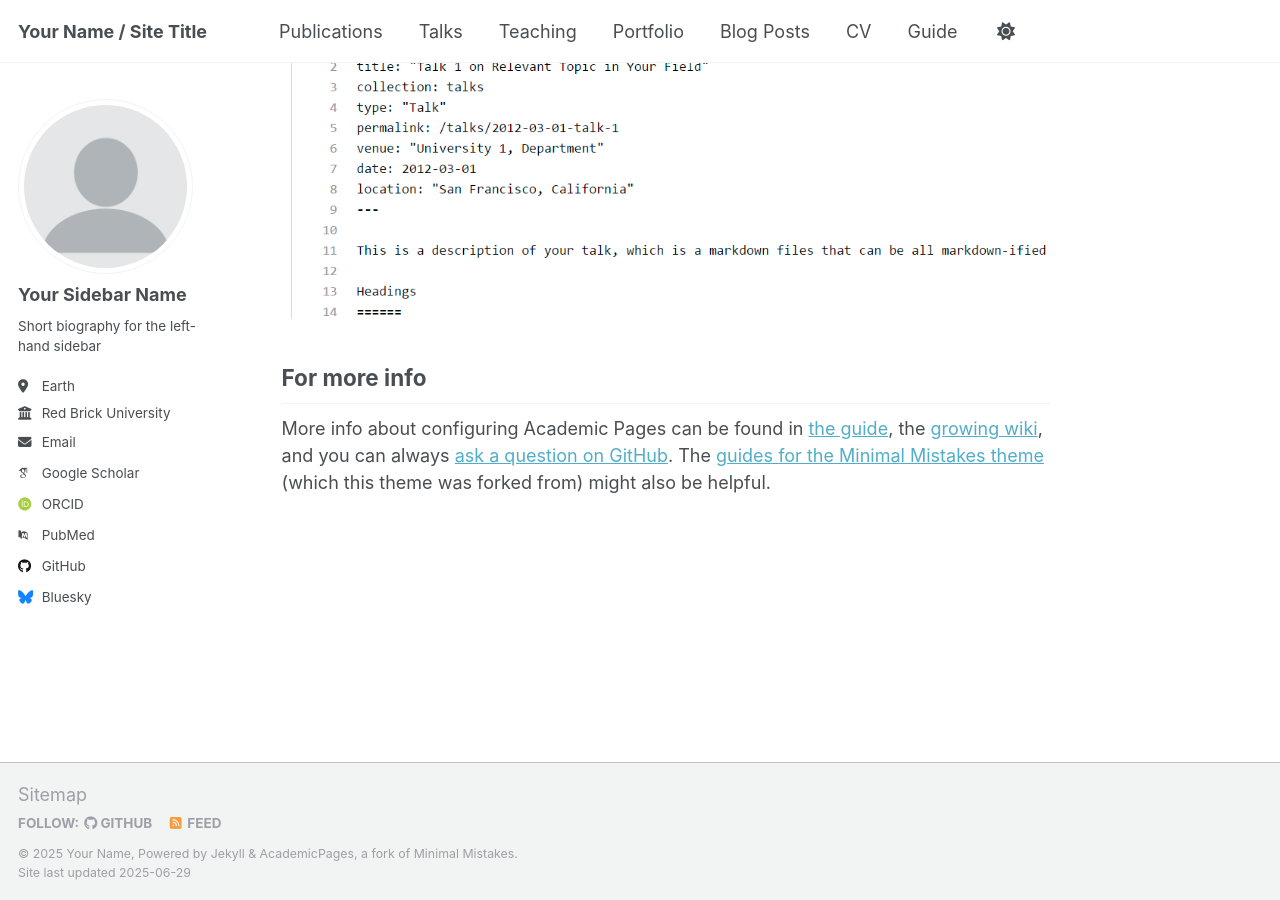
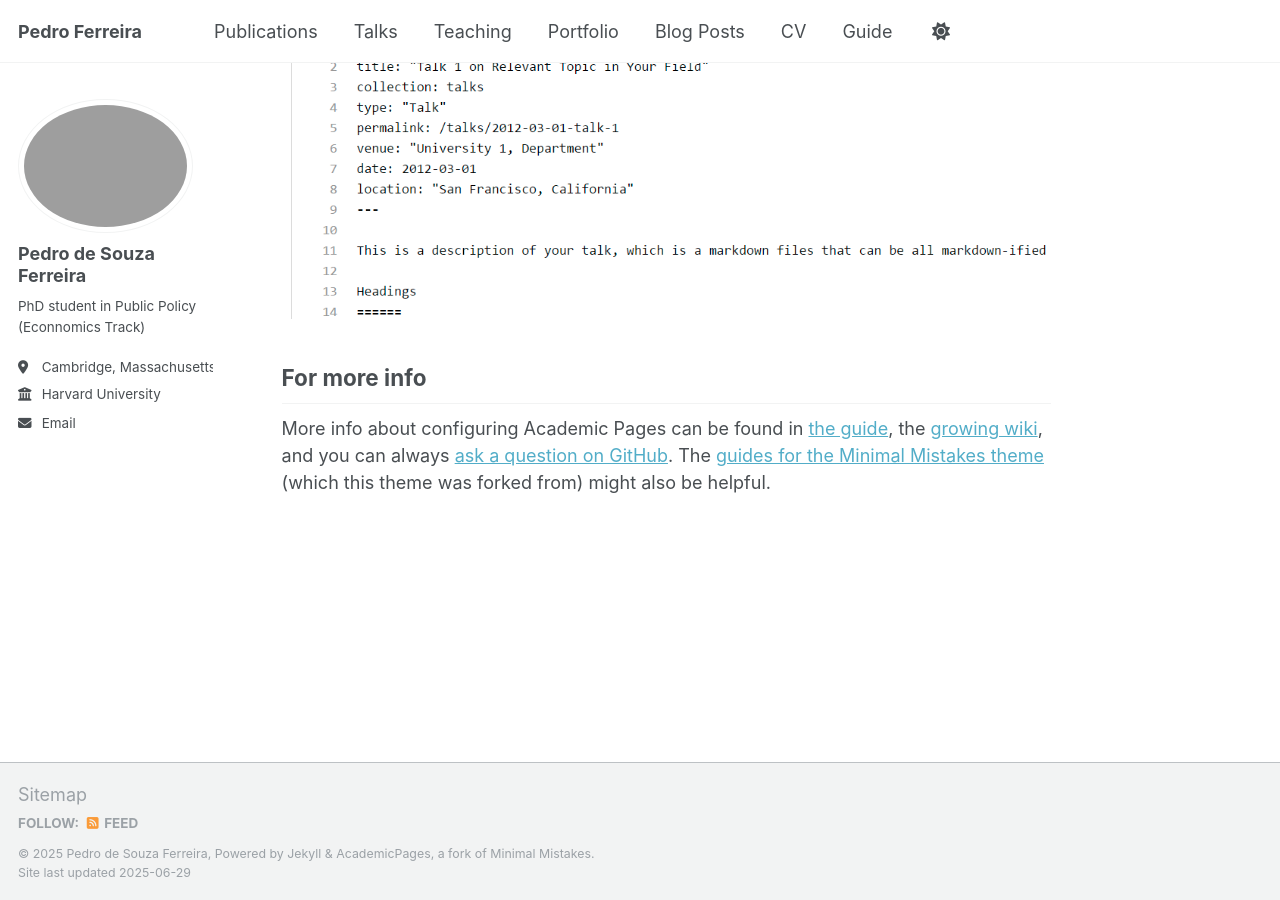
Before and after one commit to pedrodesouzaferreira/pedrodesouzaferreira.github.io, a Jekyll site: the page built from _pages/about.md, in a window 1280 px wide and 900 px high, scrolled down 2880 px. Built offline with Jekyll 4.4.1, drawn with Linux system fonts in a browser that asks for light colours; some web fonts are replaced; a script that is not in the unit is left out.

Commit message:
Update _config.yml
Initial changes

```diff
--- a/_config.yml
+++ b/_config.yml
@@ -9,36 +9,36 @@
 # Basic Site Settings
 locale                   : "en-US"
 site_theme               : "default"
-title                    : "Your Name / Site Title"
+title                    : "Pedro Ferreira"
 title_separator          : "-"
-name                     : &name "Your Name"
-description              : &description "personal description"
-url                      : https://academicpages.github.io # the base hostname & protocol for your site e.g. "https://[your GitHub username].github.io" or if you already have some other page hosted on Github then use "https://[your GitHub username].github.io/[Your Repo Name]"
+name                     : &name "Pedro de Souza Ferreira"
+description              : &description "PhD student in Public Policy (Econnomics Track)"
+url                      : https://pedrodesouzaferreira.github.io
 baseurl                  : "" # the subpath of your site, e.g. "/blog"
-repository               : "academicpages/academicpages.github.io"
+repository               : "pedrodesouzaferreira/pedrodesouzaferreira.github.io"
 
 # Site Author - The following control what appear as part of the author content on the side bar.
 #               If a field is blank the icon and link will not appear, otherwise it will be shown.
 #               Additional customization can be done by editing /_includes/author-profile.html
 author:
   # Biographic information
-  avatar           : "profile.png"
-  name             : "Your Sidebar Name"
+  avatar           : ""
+  name             : "Pedro de Souza Ferreira"
   pronouns         : # example: "she/her"
-  bio              : "Short biography for the left-hand sidebar"
-  location         : "Earth"
-  employer         : "Red Brick University"
+  bio              : "PhD student in Public Policy (Econnomics Track)"
+  location         : "Cambridge, Massachusetts "
+  employer         : "Harvard University"
   uri              : # URL
-  email            : "none@example.org"
+  email            : "pedro_ferreira at hks dot harvard dot edu"
 
   # Academic websites
   academia         : # URL
   arxiv            : # URL - Update with the correct link to your profile
-  googlescholar    : "https://scholar.google.com/citations?user=PS_CX0AAAAAJ"
+  googlescholar    : # "https://scholar.google.com/citations?user=PS_CX0AAAAAJ"
   impactstory      : # URL
-  orcid            : "http://orcid.org/yourorcidurl"
+  orcid            : # "http://orcid.org/yourorcidurl"
   semantic         : # URL
-  pubmed           : "https://www.ncbi.nlm.nih.gov/pubmed/?term=john+snow"
+  pubmed           : # "https://www.ncbi.nlm.nih.gov/pubmed/?term=john+snow"
   researchgate     : # URL
   scopus           : # URL
 
@@ -46,12 +46,12 @@ author:
   bitbucket        : # Username - Update with your username on the site
   codepen          : # Username
   dribbble         : # Username
-  github           : "academicpages"
+  github           : # "academicpages"
   kaggle           : # Username
   stackoverflow    : # User number or user number and name (i.e., use "1" or "1/jeff-atwood")
 
   # Social media
-  bluesky          : "bsky.app" # Replace this with you Bluesky username
+  bluesky          : # "bsky.app" # Replace this with you Bluesky username
   facebook         : # Username
   flickr           : # Username
   foursquare       : # Username
```
